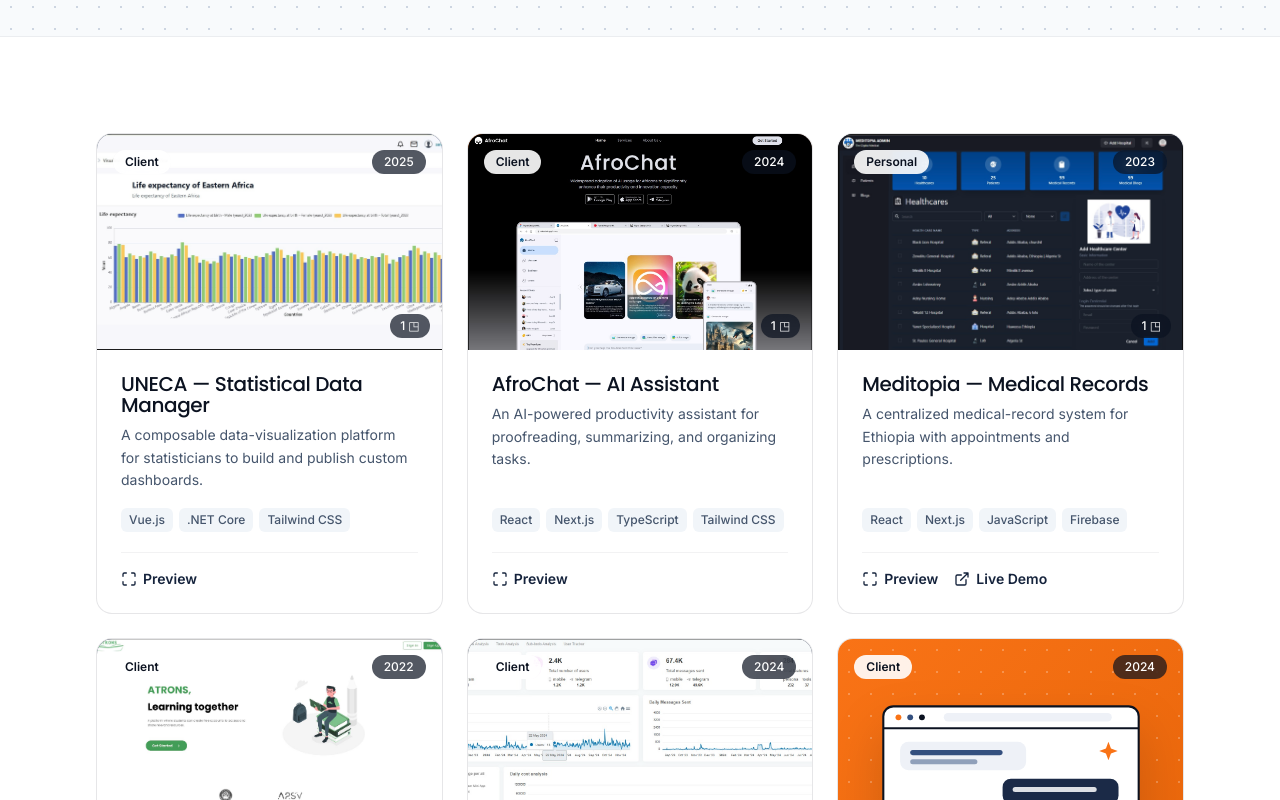
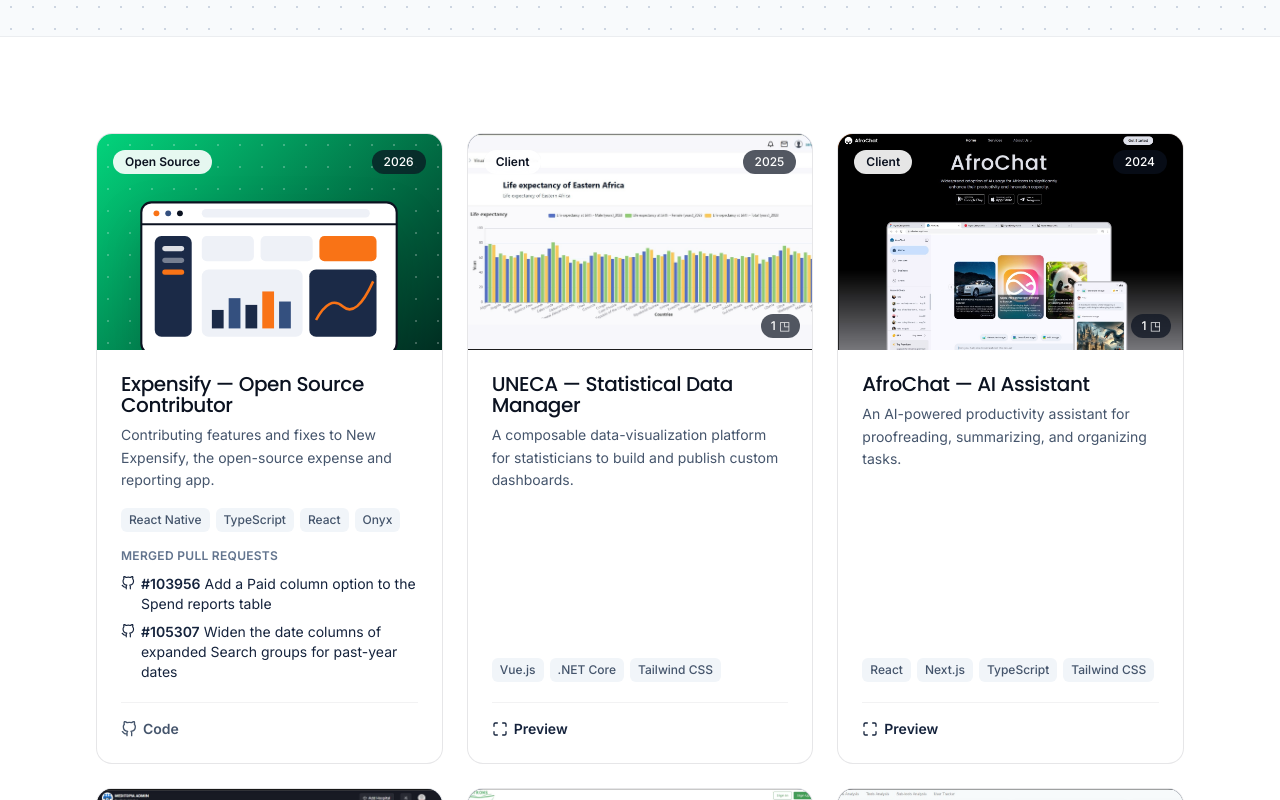
Before and after one commit to sam5235/portfolio, a React (Vite) app: page /projects in a window 1280 px wide. Shown: the part 420-1220 px from the top of the page. Built offline with nearby package versions, Linux system fonts and the light colour scheme; no server answers.

Commit message:
Update open source projects

```diff
--- a/src/components/ui/ProjectCard.tsx
+++ b/src/components/ui/ProjectCard.tsx
@@ -104,6 +104,31 @@ export function ProjectCard({ project }: { project: Project }) {
             </li>
           ))}
         </ul>
+        {project.contributions && project.contributions.length > 0 && (
+          <div className="mt-4">
+            <p className="text-xs font-semibold uppercase tracking-wide text-slate-500 dark:text-slate-400">
+              {t('projectsPage.mergedPrs')}
+            </p>
+            <ul className="mt-2 space-y-1.5">
+              {project.contributions.map((pr) => (
+                <li key={pr.url}>
+                  <a
+                    href={pr.url}
+                    target="_blank"
+                    rel="noreferrer"
+                    className="inline-flex items-start gap-1.5 text-sm text-violet-600 hover:text-violet-700 dark:text-violet-300"
+                  >
+                    <Icon name="github" size={14} className="mt-0.5 shrink-0" />
+                    <span>
+                      <span className="font-semibold">#{pr.url.split('/').pop()}</span>{' '}
+                      {pr.title}
+                    </span>
+                  </a>
+                </li>
+              ))}
+            </ul>
+          </div>
+        )}
         <div className="mt-5 flex gap-4 border-t border-ink/5 pt-4 text-sm font-semibold dark:border-white/5">
           {hasMedia && (
             <button
--- a/src/content/en/projects.json
+++ b/src/content/en/projects.json
@@ -1,4 +1,21 @@
 [
+  {
+    "slug": "expensify-app",
+    "title": "Expensify — Open Source Contributor",
+    "summary": "Contributing features and fixes to New Expensify, the open-source expense and reporting app.",
+    "description": "Contributor to Expensify/App, the open-source cross-platform (web, iOS, Android, desktop) app behind New Expensify. Picked up issues through Expensify's public contributor program and shipped merged pull requests to the Search and Reports experiences.",
+    "tags": ["React Native", "TypeScript", "React", "Onyx"],
+    "category": "Open Source",
+    "year": 2026,
+    "featured": true,
+    "kind": "dashboard",
+    "repoUrl": "https://github.com/Expensify/App",
+    "cover": "linear-gradient(135deg, #03d47c 0%, #002e22 100%)",
+    "contributions": [
+      { "title": "Add a Paid column option to the Spend reports table", "url": "https://github.com/Expensify/App/pull/103956" },
+      { "title": "Widen the date columns of expanded Search groups for past-year dates", "url": "https://github.com/Expensify/App/pull/105307" }
+    ]
+  },
   {
     "slug": "uneca-statistical-data-manager",
     "title": "UNECA — Statistical Data Manager",
--- a/src/content/types.ts
+++ b/src/content/types.ts
@@ -63,6 +63,8 @@ export type Project = {
   repoUrl?: string
   cover: string
   media?: MediaItem[]
+  /** Merged pull requests, listed on the card (used for Open Source work). */
+  contributions?: { title: string; url: string }[]
 }
 
 export type Experience = {
--- a/src/i18n/locales/en/ui.json
+++ b/src/i18n/locales/en/ui.json
@@ -56,6 +56,7 @@
     "title": "Projects & case studies",
     "subtitle": "A collection of work spanning client engagements, freelance contracts, and personal projects.",
     "empty": "No projects in this category yet.",
+    "mergedPrs": "Merged pull requests",
     "filters": {
       "All": "All",
       "Upwork": "Upwork",
```
